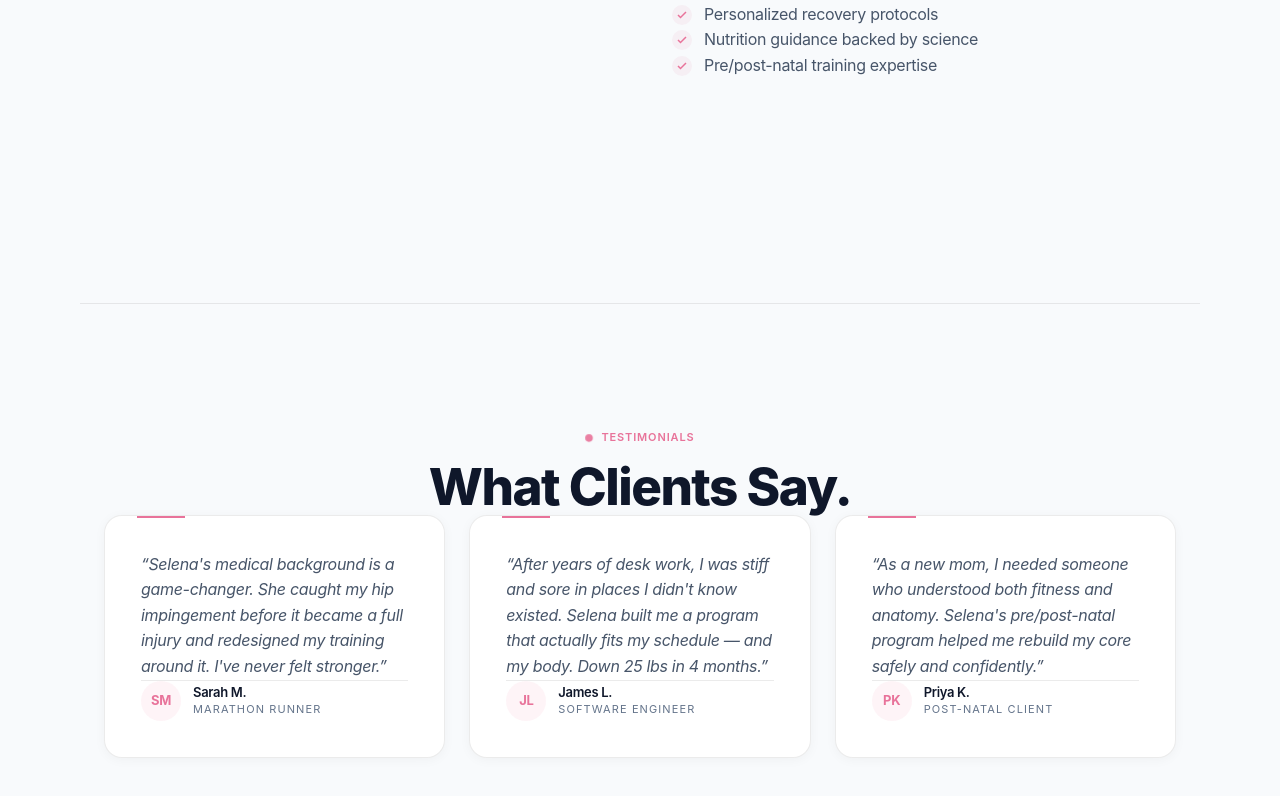
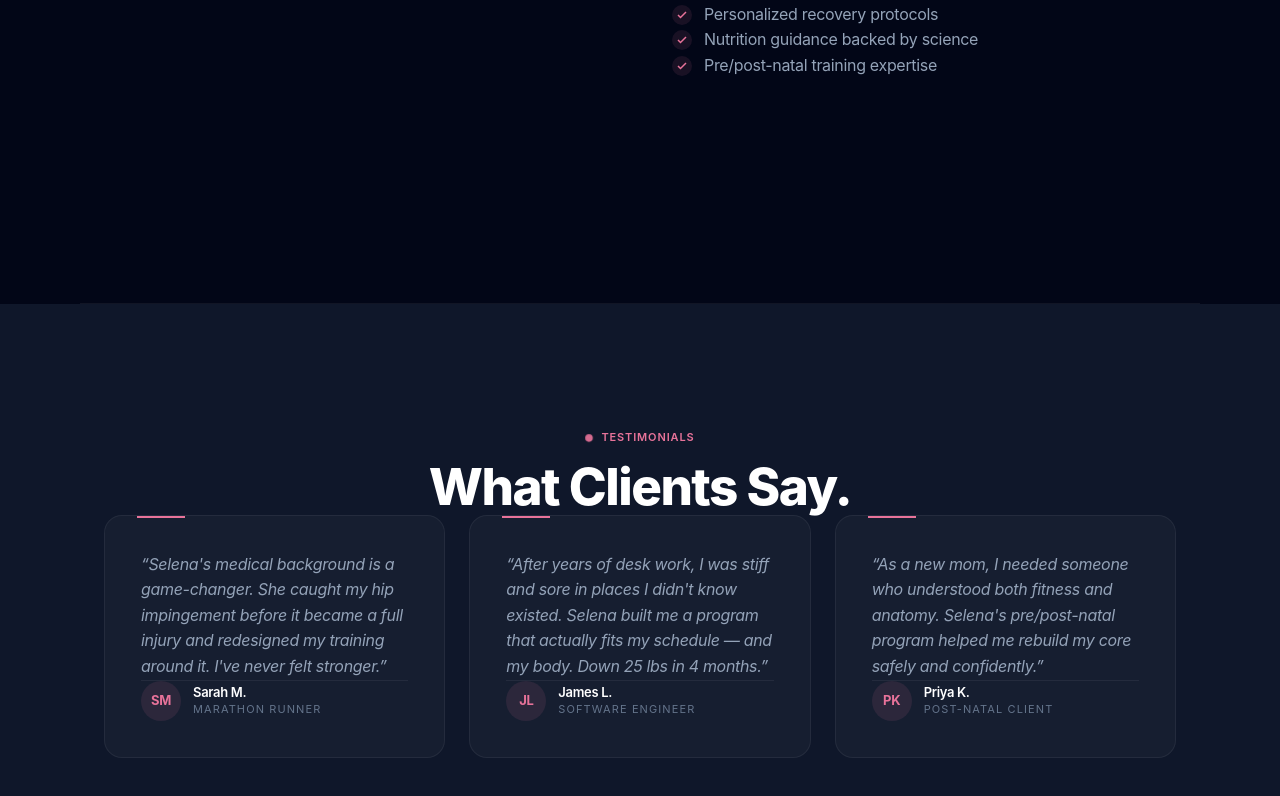
Before and after one commit to Garrettzhanggithub/selena-fitness, a Next.js app: page / in a window 1280 px wide. Shown: the part 1928-2724 px from the top of the page. Built offline with nearby package versions, Linux system fonts and the light colour scheme.

Commit message:
fix: theme toggle now works — class-based dark/light switching

```diff
--- a/src/app/globals.css
+++ b/src/app/globals.css
@@ -6,13 +6,12 @@
    ═══════════════════════════════════════════════════ */
 
 :root {
-  /* ── Brand Accent (Pink → Selena's brand) ── */
+  /* ── Brand Accent (shared across themes) ── */
   --accent:           #E8739A;
   --accent-hover:     #D45B7F;
-  --accent-light:     rgba(232,115,154,0.10);
   --accent-glow:      rgba(232,115,154,0.20);
 
-  /* ── Typography Scale (Apexcoach-style massive headings) ── */
+  /* ── Typography Scale (shared) ── */
   --text-xs:          0.6875rem;
   --text-sm:          0.8125rem;
   --text-base:        1rem;
@@ -37,18 +36,23 @@
   /* ── Transitions (shared) ── */
   --ease-out:         cubic-bezier(0.25, 0.1, 0.25, 1);
   --ease-in-out:      cubic-bezier(0.65, 0, 0.35, 1);
+}
 
 /* ═══════════════════════════════════════════════
-     🌙 DARK THEME (default)
+   🌙 DARK THEME (default — applies when no class or .dark)
    ═══════════════════════════════════════════════ */
+
+:root,
+html.dark {
   --bg:               #020617;        /* slate-950 */
   --bg-alt:           #0F172A;        /* slate-900 */
-  --bg-light-section: #F8FAFC;        /* slate-50 for light bands */
+  --bg-light-section: #0F172A;        /* slate-900 — dark band */
   --text-primary:     #FFFFFF;
   --text-secondary:   #94A3B8;        /* slate-400 */
   --text-tertiary:    #64748B;        /* slate-500 */
   --card-bg:          rgba(255,255,255,0.03);
   --card-border:      rgba(255,255,255,0.06);
+  --accent-light:     rgba(232,115,154,0.10);
   --navbar-bg:        rgba(15,23,42,0.8);    /* slate-900/80 */
   --navbar-border:    rgba(255,255,255,0.06);
   --input-bg:         rgba(255,255,255,0.03);
@@ -59,11 +63,10 @@
 }
 
 /* ═══════════════════════════════════════════════
-   ☀️ LIGHT THEME
+   ☀️ LIGHT THEME (applies when .light class is on <html>)
    ═══════════════════════════════════════════════ */
 
-@media (prefers-color-scheme: light) {
-  :root {
+html.light {
   --bg:               #F8FAFC;        /* slate-50 */
   --bg-alt:           #FFFFFF;
   --bg-light-section: #F8FAFC;
@@ -80,7 +83,6 @@
   --divider:          rgba(0,0,0,0.08);
   --selection-bg:     var(--accent);
   --selection-text:   #FFFFFF;
-  }
 }
 
 /* ═══════════════════════════════════════════════
--- a/src/app/page.tsx
+++ b/src/app/page.tsx
@@ -232,8 +232,8 @@ export default function HomePage() {
 
       <div className="section-divider" />
 
-      {/* ═══ TESTIMONIALS — Apexcoach light band ═══ */}
-      <section className="section-full bg-[var(--bg-light-section)]">
+      {/* ═══ TESTIMONIALS — theme-aware band ═══ */}
+      <section className="section-full" style={{ background: "var(--bg-light-section)", color: "inherit" }}>
         <div className="container-wide px-6">
           <FadeUp>
             <div className="text-center mb-16">
@@ -245,14 +245,14 @@ export default function HomePage() {
           <div className="grid md:grid-cols-3 gap-6 max-w-6xl mx-auto">
             {testimonials.map((t, i) => (
               <FadeUp key={t.name} delay={i}>
-                <div className="testimonial-card h-full flex flex-col" style={{ background: "var(--card-bg)", boxShadow: "0 2px 12px rgba(0,0,0,0.04)" }}>
+                <div className="testimonial-card h-full flex flex-col">
                   <p className="text-body relative z-10 mb-6 leading-relaxed italic flex-1">&ldquo;{t.quote}&rdquo;</p>
                   <div className="flex items-center gap-3 pt-4 border-t border-[var(--card-border)]">
                     <div className="w-10 h-10 rounded-full bg-[var(--accent-light)] flex items-center justify-center text-sm font-bold" style={{ color: "var(--accent)" }}>
                       {t.avatar}
                     </div>
                     <div>
-                      <p className="text-sm font-semibold" style={{ color: "var(--text-primary)" }}>{t.name}</p>
+                      <p className="text-sm font-semibold text-[var(--text-primary)]">{t.name}</p>
                       <p className="text-meta">{t.role}</p>
                     </div>
                   </div>
```
Lines whose indentation alone changed are shown as unchanged.
